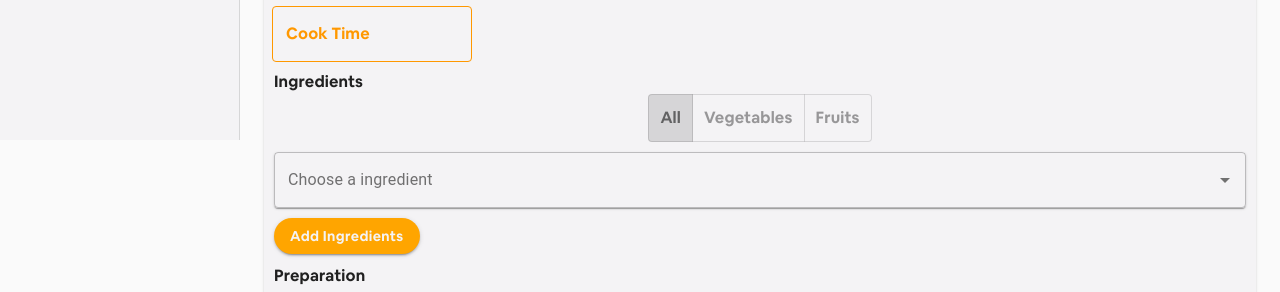
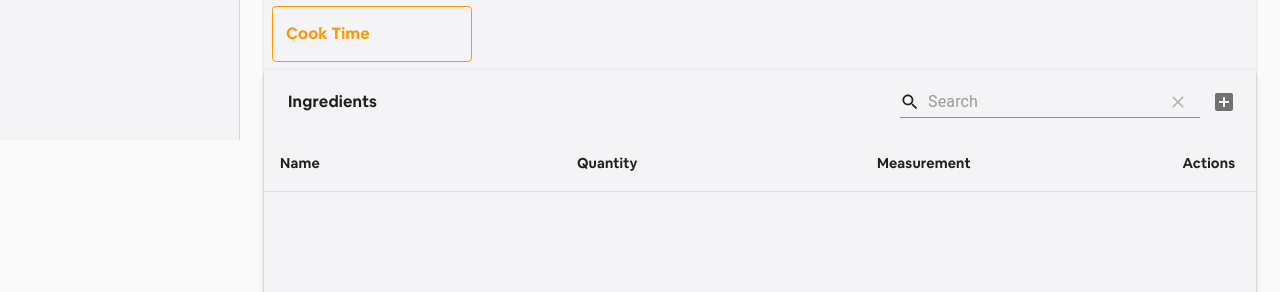
Before and after one commit to Aneeshpissay/FoodMealKit-chef, a React (Create React App) app: page /create-recipe in a window 1280 px wide. Shown: the part 660-952 px from the top of the page. Built offline with nearby package versions, Linux system fonts and the light colour scheme; no server answers.

Commit message:
added ingredients table

```diff
--- a/package.json
+++ b/package.json
@@ -10,6 +10,7 @@
     "@testing-library/react": "^11.1.0",
     "@testing-library/user-event": "^12.1.10",
     "axios": "^0.21.1",
+    "material-table": "^1.69.3",
     "react": "^17.0.2",
     "react-dom": "^17.0.2",
     "react-google-login": "^5.2.2",
--- a/src/utils/textInput.js
+++ b/src/utils/textInput.js
@@ -49,7 +49,8 @@ export const TextInput = (props) => {
         labelName,
         multiline,
         placeholder,
-        labelWidth
+        labelWidth,
+        type
     } = props;
     const outlinedInputClasses = useOutlinedInputStyles();
     const classes = useStyles();
@@ -62,6 +63,7 @@ export const TextInput = (props) => {
                         value={search}
                         classes={outlinedInputClasses}
                         onChange={onChange}
+                        type={type}
                         multiline={multiline}
                         startAdornment={startAdornment}
                         endAdornment={endAdornment}
--- a/src/views/recipe/create.js
+++ b/src/views/recipe/create.js
@@ -1,11 +1,14 @@
 import React from 'react';
 import { BoldText } from '../../utils/text';
-import { Paper, Divider, makeStyles, Grid } from '@material-ui/core';
+import { Paper, Divider, makeStyles, Grid, IconButton } from '@material-ui/core';
 import { ImageUpload, VideoUpload } from '../../utils/upload';
 import { TextInput } from '../../utils/textInput';
 import { Counter } from '../../utils/counter';
 import { ContainedButton } from '../../utils/button';
 import { Ingredients } from './ingredients';
+import axios from 'axios';
+import { ALL_INGREDIENTS } from '../../api';
+import CancelIcon from '@material-ui/icons/Cancel';
 
 const useStyles = makeStyles((theme) => ({
     root: {
@@ -17,9 +20,34 @@ const CreateRecipe = () => {
     const classes = useStyles();
     const [images, setImages] = React.useState([]);
     const [video, setVideo] = React.useState([]);
-    const uploadImages = (event) => {
-        setImages(event.target.files)
+    const uploadImages = async (e) => {
+        const myFn = (files) => {
+			return new Promise((resolve, reject) => {
+				const imageDataArray = [];
+				for (let index = 0; index < files.length; index++) {
+					const image = files[index];
+					const reader = new FileReader();
+					reader.onloadend = function (ev) {
+						imageDataArray.push(ev.target.result);
+						if (index === files.length - 1) {
+							resolve(imageDataArray);
+						}
+					};
+					reader.readAsDataURL(image);
+				}
+			});
+		};
+        let imageData = [];
+        if(e.target.files && e.target.files[0].type.includes('image')) {
+            imageData = await myFn(e.target.files);
+        }
+        setImages([...images, ...imageData])
     }
+    const removeImage = (data) => {
+		let deleteImage = [];
+		deleteImage = images.filter((image) => image !== data);
+		setImages(deleteImage);
+	};
     const uploadVideo = (event) => {
         setVideo(event.target.files)
     }
@@ -58,24 +86,60 @@ const CreateRecipe = () => {
         values[index] = {method: imageData.length > 0 ? method[index].method : e.target.value, stepImage: [...method[index].stepImage, ...imageData]};
         setMethod(values)
     }
+    const [data, setData] = React.useState([]);
+    const [ingredientsData, setIngredientsData] = React.useState([]);
+    React.useEffect(() => {
+        axios.get(ALL_INGREDIENTS).then((res) => {
+            setData(res.data);
+        })
+    }, []);
+    const [recipeName, setRecipeName] = React.useState('');
+    const [recipeDescription, setRecipeDescription] = React.useState('');
+    const [cookTime, setCookTime] = React.useState('');
+    const [price, setPrice] = React.useState(0);
+    const saveRecipe = () => {
+        const data = {
+            images: images,
+            video: video,
+            recipeName: recipeName,
+            recipeDescription: recipeDescription,
+            servings: step,
+            cookTime: cookTime,
+            ingredients: ingredientsData,
+            preparation: method,
+            price: price
+        }
+        console.log(data);
+    }
     return (
         <div>
             <Grid container justify="space-between">
                 <BoldText style={{alignSelf: 'center'}}>Create Recipe</BoldText>
-                <ContainedButton variant="contained">Save</ContainedButton>
+                <ContainedButton variant="contained" onClick={saveRecipe}>Save</ContainedButton>
             </Grid>
             <Paper className={classes.root}>
                 <ImageUpload text="Upload photos" id="image" uploadFile={(e) => uploadImages(e)}/>
+                <Grid container style={{marginLeft: 10}}>
+                    {images.map((image, i) => (
+                        <Grid item xs={2} key={i}>
+                            <Grid container justify="flex-end">
+                                <IconButton aria-label="delete" onClick={() => removeImage(image)}>
+                                    <CancelIcon />
+                                </IconButton>
+                            </Grid>
+                            <img src={image} key={i} alt={i} width={150} style={{margin: 10}} />
+                        </Grid>
+                    ))}
+                </Grid>
             <Divider />
                 <VideoUpload text="Upload videos" uploadFile={(e) => uploadVideo(e)} />
-                <TextInput labelName="Enter Recipe Name" style={{margin: 0, marginRight: 20}} labelWidth={145} />
-                <TextInput labelName="Enter Recipe Description" multiline style={{margin: 0, marginRight: 20}} labelWidth={190} />
+                <TextInput onChange={(e) => setRecipeName(e.target.value)} labelName="Enter Recipe Name" style={{margin: 0, marginRight: 20}} labelWidth={145} />
+                <TextInput onChange={(e) => setRecipeDescription(e.target.value)} labelName="Enter Recipe Description" multiline style={{margin: 0, marginRight: 20}} labelWidth={190} />
                 <BoldText style={{marginLeft: 10}}>Servings</BoldText>
                 <Counter step={step} setStep={setStep} />
-                <TextInput labelName="Cook Time" style={{margin: 0, width: 200}} placeholder="1 hr 30 mins" labelWidth={82}/>
-                <BoldText style={{marginLeft: 10}}>Ingredients</BoldText>
-                <Ingredients />
-                <ContainedButton variant="contained" style={{margin: 10}}>Add Ingredients</ContainedButton>
+                <TextInput onChange={(e) => setCookTime(e.target.value)} labelName="Cook Time" style={{margin: 0, width: 200}} placeholder="1 hr 30 mins" labelWidth={82}/>
+                <Ingredients data={data} ingredientsData={ingredientsData} setIngredientsData={setIngredientsData} />
+                <TextInput onChange={(e) => setPrice(e.target.value)} type="number" labelName="Meal Kit Price" style={{margin: 0, width: 200}} labelWidth={105}/>
                 <BoldText style={{marginLeft: 10}}>Preparation</BoldText>
             {method.map((data,index)=>(
                 <div key={index}>
--- a/src/views/recipe/ingredients.js
+++ b/src/views/recipe/ingredients.js
@@ -1,83 +1,97 @@
-import React from 'react';
-import { ToggleButton, ToggleButtonGroup, Autocomplete } from '@material-ui/lab';
+import React, { forwardRef } from 'react';
+import MaterialTable from 'material-table';
+import AddBox from '@material-ui/icons/AddBox';
+import ArrowDownward from '@material-ui/icons/ArrowDownward';
+import Check from '@material-ui/icons/Check';
+import ChevronLeft from '@material-ui/icons/ChevronLeft';
+import ChevronRight from '@material-ui/icons/ChevronRight';
+import Clear from '@material-ui/icons/Clear';
+import DeleteOutline from '@material-ui/icons/DeleteOutline';
+import Edit from '@material-ui/icons/Edit';
+import FilterList from '@material-ui/icons/FilterList';
+import FirstPage from '@material-ui/icons/FirstPage';
+import LastPage from '@material-ui/icons/LastPage';
+import Remove from '@material-ui/icons/Remove';
+import SaveAlt from '@material-ui/icons/SaveAlt';
+import Search from '@material-ui/icons/Search';
+import ViewColumn from '@material-ui/icons/ViewColumn';
 import { BoldText } from '../../utils/text';
-import { Grid, Paper, TextField } from '@material-ui/core';
-import { primary } from '../../constants/Colors';
-import axios from 'axios';
-import { ALL_INGREDIENTS, VEGETABLES, FRUITS } from '../../api';
+import { bold } from '../../constants/Font';
 
-export const Ingredients = () => {
-  const [ingredients, setIngredients] = React.useState('All');
+const tableIcons = {
+    Add: forwardRef((props, ref) => <AddBox {...props} ref={ref} />),
+    Check: forwardRef((props, ref) => <Check {...props} ref={ref} />),
+    Clear: forwardRef((props, ref) => <Clear {...props} ref={ref} />),
+    Delete: forwardRef((props, ref) => <DeleteOutline {...props} ref={ref} />),
+    DetailPanel: forwardRef((props, ref) => <ChevronRight {...props} ref={ref} />),
+    Edit: forwardRef((props, ref) => <Edit {...props} ref={ref} />),
+    Export: forwardRef((props, ref) => <SaveAlt {...props} ref={ref} />),
+    Filter: forwardRef((props, ref) => <FilterList {...props} ref={ref} />),
+    FirstPage: forwardRef((props, ref) => <FirstPage {...props} ref={ref} />),
+    LastPage: forwardRef((props, ref) => <LastPage {...props} ref={ref} />),
+    NextPage: forwardRef((props, ref) => <ChevronRight {...props} ref={ref} />),
+    PreviousPage: forwardRef((props, ref) => <ChevronLeft {...props} ref={ref} />),
+    ResetSearch: forwardRef((props, ref) => <Clear {...props} ref={ref} />),
+    Search: forwardRef((props, ref) => <Search {...props} ref={ref} />),
+    SortArrow: forwardRef((props, ref) => <ArrowDownward {...props} ref={ref} />),
+    ThirdStateCheck: forwardRef((props, ref) => <Remove {...props} ref={ref} />),
+    ViewColumn: forwardRef((props, ref) => <ViewColumn {...props} ref={ref} />)
+};
+export const Ingredients = (props) => {
+    const {
+        ingredientsData,
+        setIngredientsData
+    } = props
+    const { useState } = React;
 
-  const handleIngredients = (event, newIngredient) => {
-    setIngredients(newIngredient);
-  };
-  const [data, setData] = React.useState([]);
-  React.useEffect(() => {
-    if(ingredients === 'All') {
-        axios.get(ALL_INGREDIENTS).then((res) => {
-            setData(res.data);
-        })
-    }
-    else if(ingredients === 'Vegetables') {
-        axios.get(VEGETABLES).then((res) => {
-            setData(res.data);
-        })
-    }
-    else if(ingredients === 'Fruits') {
-        axios.get(FRUITS).then((res) => {
-            setData(res.data);
-        })
-    }
-  }, [ingredients]);
-  return (
-    <div>
-            <Grid container justify="center">
-            <ToggleButtonGroup
-            value={ingredients}
-            exclusive
-            onChange={handleIngredients}
-            aria-label="text alignment"
-            color={primary}
-            >
-            <ToggleButton value="All">
-                <BoldText>All</BoldText>
-            </ToggleButton>
-            <ToggleButton value="Vegetables">
-                <BoldText>Vegetables</BoldText>
-            </ToggleButton>
-            <ToggleButton value="Fruits">
-                <BoldText>Fruits</BoldText>
-            </ToggleButton>
-            </ToggleButtonGroup>
-        </Grid>
-        <Paper style={{marginTop: 10, marginLeft: 10, marginRight: 10}}>
-        <Autocomplete
-            id="ingredients"
-            options={data}
-            autoHighlight
-            multiple
-            onChange={(event, value) => console.log(value)}
-            disableCloseOnSelect
-            getOptionLabel={(option) => option.name}
-            renderOption={(option) => (
-                <React.Fragment>
-                <img src={option.icon} width={50} height={50} />
-                {option.name}
-                </React.Fragment>
-            )}
-            renderInput={(params) => (
-                <TextField
-                {...params}
-                label="Choose a ingredient"
-                variant="outlined"
-                inputProps={{
-                    ...params.inputProps,
-                }}
-                />
-            )}
-            />
-        </Paper>
-    </div>
-  );
-}
+    const [columns, setColumns] = useState([
+      { title: 'Name', field: 'name' },
+      { title: 'Quantity', field: 'quantity' },
+      { title: 'Measurement', field: 'measurement' },
+    ]);
+    return (
+      <MaterialTable
+        title={<BoldText>Ingredients</BoldText>}
+        columns={columns}
+        data={ingredientsData}
+        icons={tableIcons}
+        options={{
+            actionsColumnIndex: -1,
+            sorting: true,
+            rowStyle: { fontFamily: bold },
+            headerStyle: { fontFamily: bold }
+          }}
+        editable={{
+          onRowAdd: newData =>
+            new Promise((resolve, reject) => {
+              setTimeout(() => {
+                setIngredientsData([...ingredientsData, newData]);
+                resolve();
+              }, 1000)
+            }),
+          onRowUpdate: (newData, oldData) =>
+            new Promise((resolve, reject) => {
+              setTimeout(() => {
+                const dataUpdate = [...ingredientsData];
+                const index = oldData.tableData.id;
+                dataUpdate[index] = newData;
+                setIngredientsData([...dataUpdate]);
+
+                resolve();
+              }, 1000)
+            }),
+          onRowDelete: oldData =>
+            new Promise((resolve, reject) => {
+              setTimeout(() => {
+                const dataDelete = [...ingredientsData];
+                const index = oldData.tableData.id;
+                dataDelete.splice(index, 1);
+                setIngredientsData([...dataDelete]);
+
+                resolve()
+              }, 1000)
+            }),
+        }}
+      />
+    )
+  }
```
Also changed, not shown: 1 other file (tests, documents, lock files or other folders).
